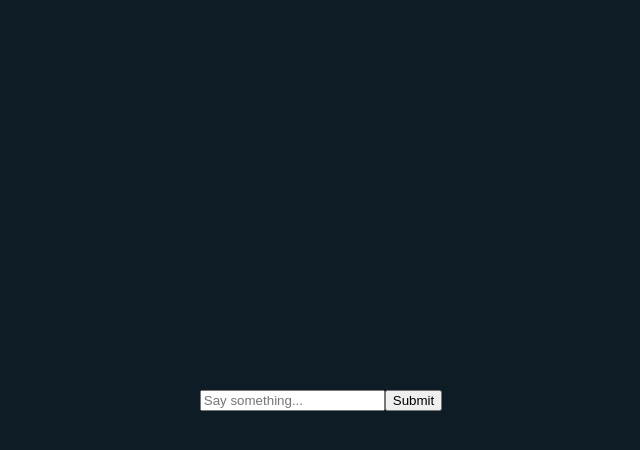
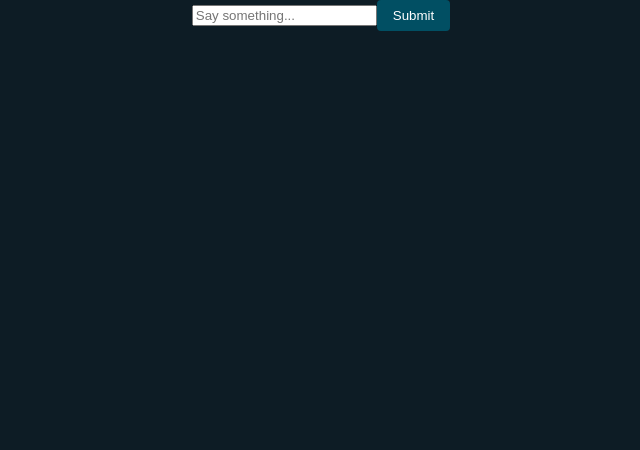
Before and after one commit to G0dKing/ai-chat, a React (Vite) app in the folder client/: page / in a window 1280 px wide. Shown: the top 450 px of the page, without its empty margins (319-959 px from the left). Built offline with nearby package versions, Linux system fonts and the light colour scheme.

Commit message:
Updated CSS

```diff
--- a/client/src/App.css
+++ b/client/src/App.css
@@ -10,45 +10,63 @@ html {
 body {
     font-family: Raleway, Helvetica, Arial, sans-serif;
     font-size: 16px;
+    color: white;
     line-height: 1.5;
     margin: 0;
-    padding: 32px;
+    padding: 0;
     min-height: 100vh;
+    min-width: 100%;
     display: flex;
     flex-direction: column;
     justify-content: center;
     align-items: center;
     background: rgb(13, 28, 37);
-    color: white;
 }
 
-chatContainer {
-    position: fixed;
-    display: block;
-    justify-content: center;
-    align-items: center;
-    width: 80vw;
-    max-width: 80%;
-    height: 80vh;
-    max-height:80%;
-    padding: 10px;
-    margin: 0 auto;
-    border: 2px;
-    border-color: red;
+.chatContainer {
+    position: relative;
+    height: 100vh;
+    flex-direction: column;
+    overflow: hidden;
 }
 
-chatHistory {
-    font-size: 18px;
-    background-color:rgb(52, 77, 80);
+.conversation {
+    flex: 1;
+    overflow-y: auto;
+    padding: 0 20px;
 }
 
-userInput {
-    position: relative;
+.inputArea {
+    position: fixed;
+    bottom: 0;
+    left: 0;
+    right: 0;
+    padding: 10px;
     display: flex;
-    top:100%;
-    width: 100%;
-    height: auto;
+    justify-content: center;
+    text-align: left;
+    border-top: 1px solid #ccc;
+}
+.inputArea textarea {
+    width: calc(100% - 80px);
+    margin-right: 10px;
     font-size: 14px;
-    justify-content: center;
-    align-items: center;
+    resize: none;
+    border: none;
+    border-radius: 4px;
+    padding: 8px;
+    box-shadow: 0 2px 4px rgba(0, 0, 0, 0.1);
 }
+
+.submitButton {
+    background-color: #014f63;
+    color: white;
+    border: none;
+    padding: 8px 16px;
+    border-radius: 4px;
+    cursor: pointer;
+    transition: background-color 0.3s ease;
+}
+.submitButton:hover {
+    background-color: #19617d;
+}
```
